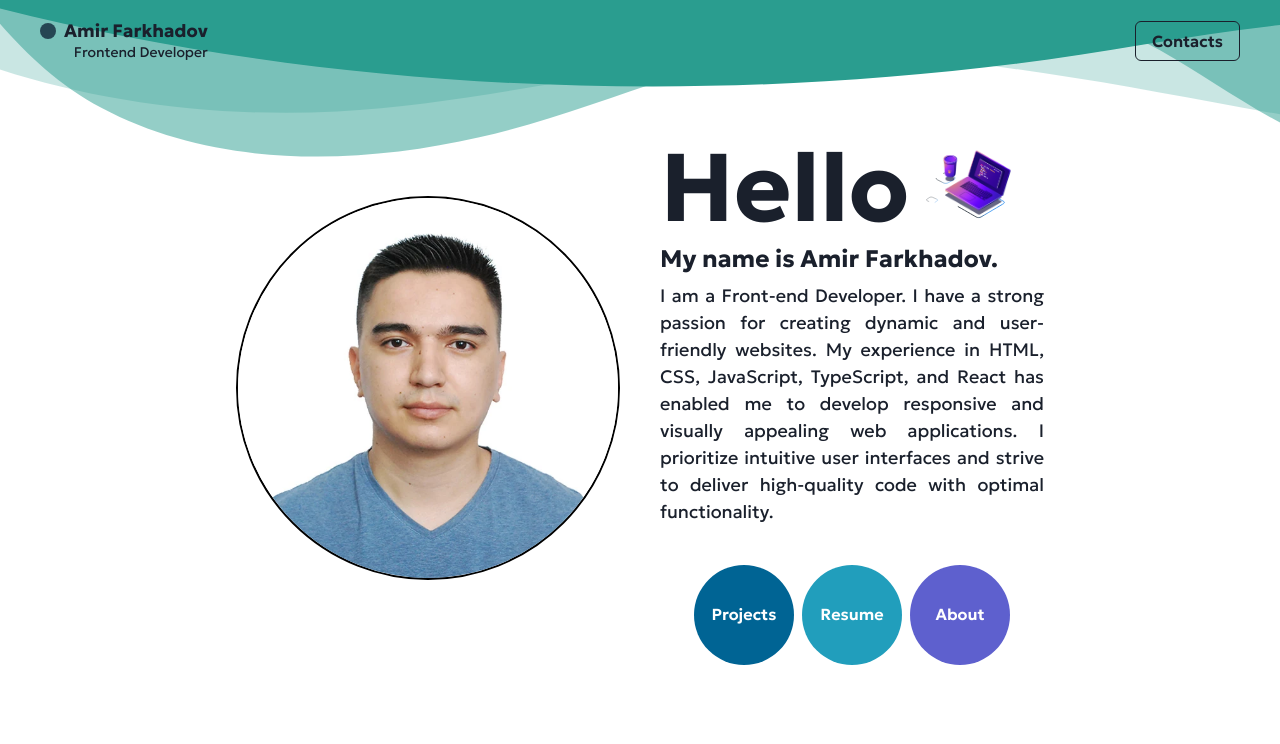
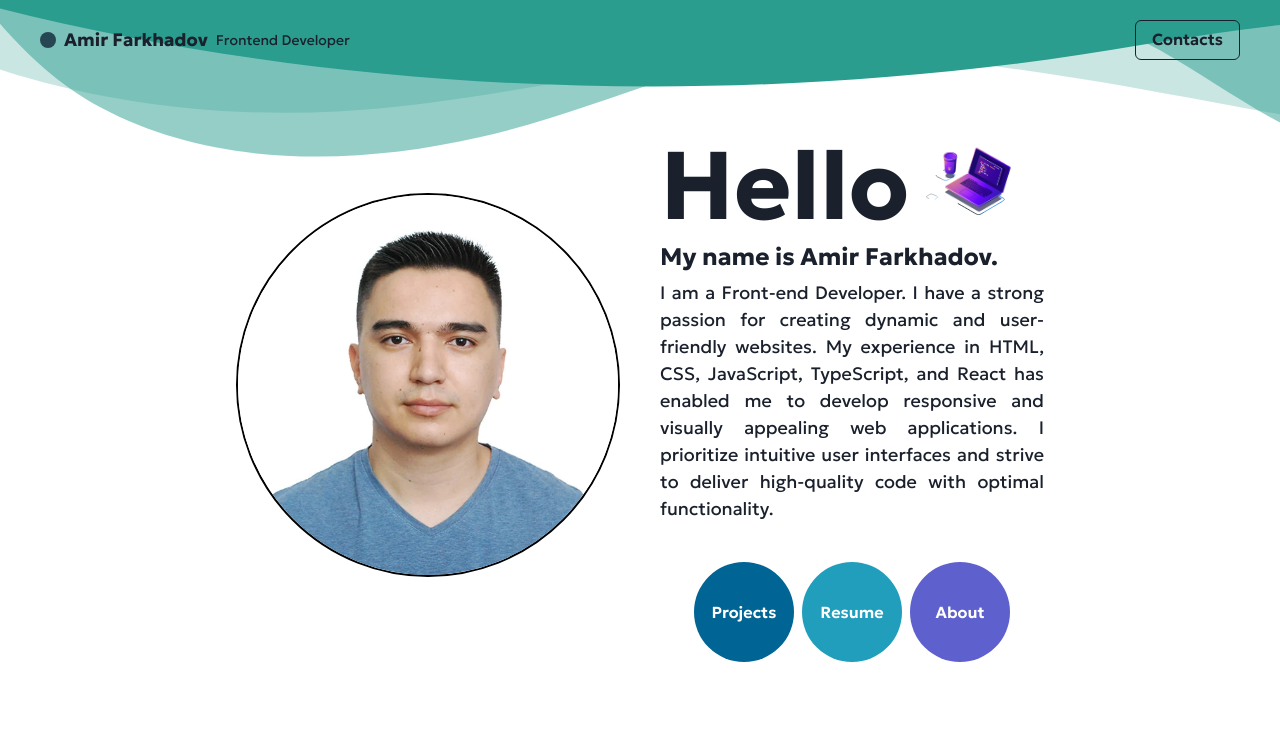
Before and after one commit to Farkhadov95/far_amir, a React (Vite) app: page / in a window 1280 px wide. Shown: the top 744 px of the page. Built offline with nearby package versions, Linux system fonts and the light colour scheme.

Commit message:
Fixed flex for logo

```diff
--- a/src/components/Navbar.tsx
+++ b/src/components/Navbar.tsx
@@ -36,7 +36,13 @@ const Navbar = () => {
         </svg>
       </div>
 
-      <VStack alignItems={"end"} gap={0} zIndex={1} flexWrap={"wrap"}>
+      <VStack
+        alignItems={"end"}
+        flexDirection={{ base: "column", md: "row" }}
+        gap={{ base: 0, md: 2 }}
+        zIndex={1}
+        flexWrap={"wrap"}
+      >
         <HStack>
           <BsFillCircleFill fill="#264653" />
           <Heading fontSize="lg">Amir Farkhadov</Heading>
```
